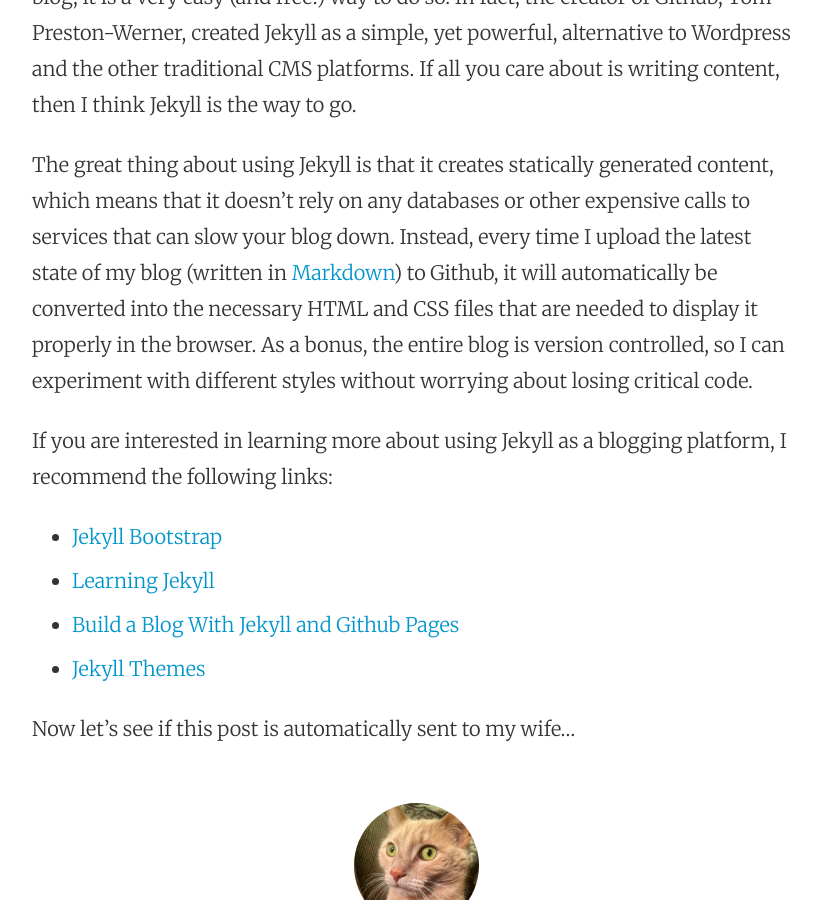
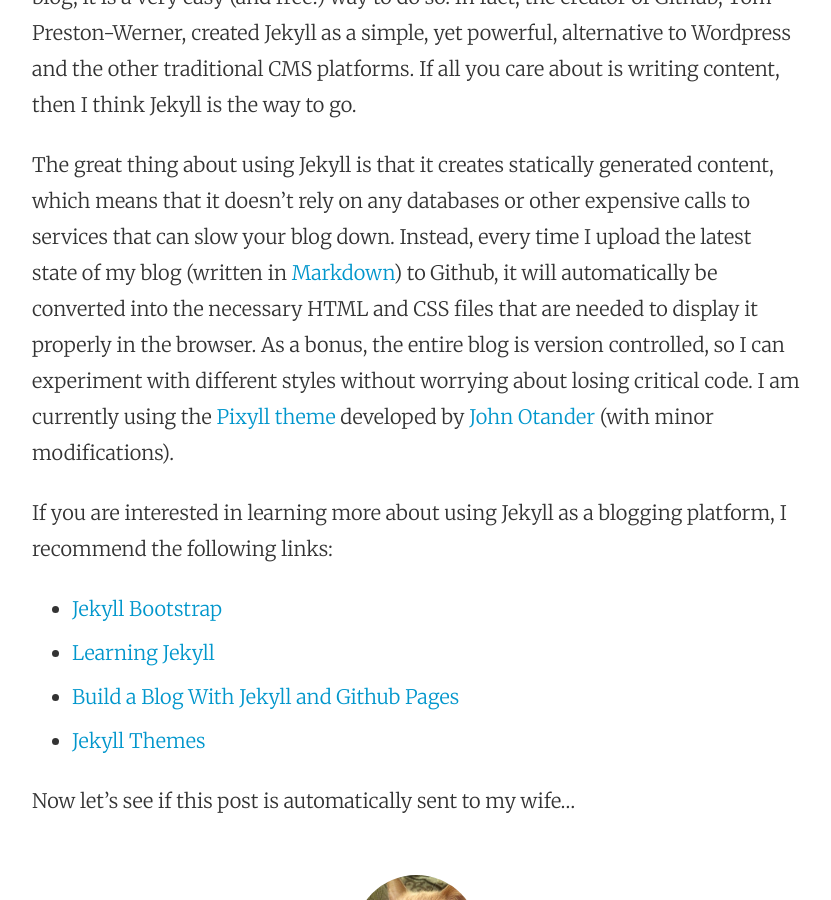
Before and after one commit to jrmatos/cgrinaldi.github.io, a Jekyll site: the page built from _posts/2014-12-27-jekyll-and-mailchimp.markdown, in a window 1280 px wide and 900 px high, scrolled down 721 px. Shown: the whole window, without its empty margins (224-1055 px from the left). Built offline with Jekyll 4.4.1, drawn with Linux system fonts in a browser that asks for light colours; nearby versions of some CDN libraries; comment, search, counter and statistics services are not loaded.

Commit message:
Add tags to previous posts

```diff
--- a/_posts/2014-12-21-the-beginning.markdown
+++ b/_posts/2014-12-21-the-beginning.markdown
@@ -3,6 +3,7 @@ layout:     post
 title:      The Beginning...
 date:       2014-12-21 17:31:19
 summary:    The one where I start my blog by writing about my blog.
+tags: [background]
 ---
 
 Hello!
--- a/_posts/2014-12-27-jekyll-and-mailchimp.markdown
+++ b/_posts/2014-12-27-jekyll-and-mailchimp.markdown
@@ -13,7 +14,7 @@ Currently, I have a total of two people on my list. Myself (using the awesome tr
 
 Currently I am using a blogging platform called <a href="http://jekyllrb.com/">Jekyll</a>, which is an awesome way to create a blog using a combination of technologies that include HTML, CSS, and the <a href="http://liquidmarkup.org/">Liquid templating language</a>. While you don't have to use <a href="http://www.github.com">Github</a> to host your blog, it is a very easy (and free!) way to do so. In fact, the creator of Github, Tom Preston-Werner, created Jekyll as a simple, yet powerful, alternative to Wordpress and the other traditional CMS platforms. If all you care about is writing content, then I think Jekyll is the way to go.
 
-The great thing about using Jekyll is that it creates statically generated content, which means that it doesn't rely on any databases or other expensive calls to services that can slow your blog down. Instead, every time I upload the latest state of my blog (written in <a href="http://en.wikipedia.org/wiki/Markdownmarkdown">Markdown</a>) to Github, it will automatically be converted into the necessary HTML and CSS files that are needed to display it properly in the browser. As a bonus, the entire blog is version controlled, so I can experiment with different styles without worrying about losing critical code.
+The great thing about using Jekyll is that it creates statically generated content, which means that it doesn't rely on any databases or other expensive calls to services that can slow your blog down. Instead, every time I upload the latest state of my blog (written in <a href="http://en.wikipedia.org/wiki/Markdownmarkdown">Markdown</a>) to Github, it will automatically be converted into the necessary HTML and CSS files that are needed to display it properly in the browser. As a bonus, the entire blog is version controlled, so I can experiment with different styles without worrying about losing critical code. I am currently using the [Pixyll theme](https://github.com/johnotander/pixyll) developed by [John Otander](http://johnotander.com/) (with minor modifications).
 
 If you are interested in learning more about using Jekyll as a blogging platform, I recommend the following links:
 
--- a/_posts/2015-01-01-code-and-abstraction.markdown
+++ b/_posts/2015-01-01-code-and-abstraction.markdown
@@ -3,6 +3,7 @@ layout:     post
 title:      Code Abstraction and Functional Programming
 date:       2015-01-01 14:00:00
 summary:    The one where I marvel at code abstraction and functional programming, and talk about a code pyramid.
+tags: [functional-programming, programming, javascript]
 ---
 
 As part of the Hack Reactor Precourse curriculum, we were asked to implement a variant of the JavaScript library [Underscore](http://underscorejs.org/). The basic idea behind this library is to add functional programming methods to help with iterating, and acting on, collections of values. These functions include `each`, `map`, `filter`, and many others.
--- a/_posts/2015-01-31-my-story.markdown
+++ b/_posts/2015-01-31-my-story.markdown
@@ -3,6 +3,7 @@ layout:     post
 title:      My Story
 date:       2015-01-31 14:00:00
 summary:    The one where I talk about how I ended up on the path to attending a programming bootcamp.
+tags: [background]
 ---
 
 As my time at [Hack Reactor](http://www.hackreactor.com) draws nearer, I've been trying to figure out how I ended up on this path to attending an intensive software development program. My main realization is that it definitely has not been a direct one! Instead, it is as if many little things, things I didn't notice at the time, have been pushing me in this direction. And that isn't to say software engineering is my "purpose in life" (I personally don't subscribe to such a view). Instead, I think it has more to do with it being the intersection of my interests and mode of thinking, more than anything else.
```
Also changed, not shown: other parts of _posts/2014-12-27-jekyll-and-mailchimp.markdown (+1 -0 lines).
